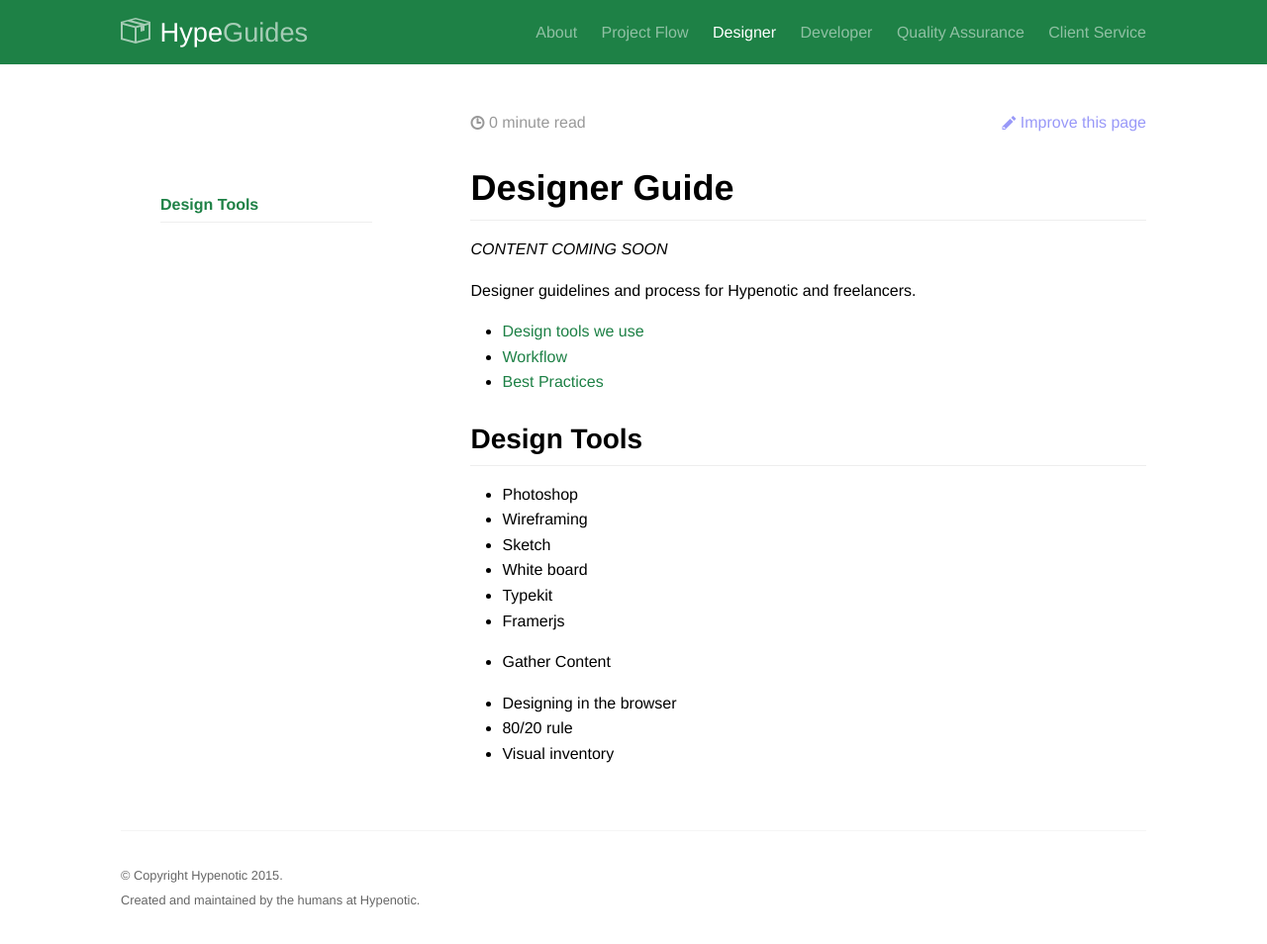
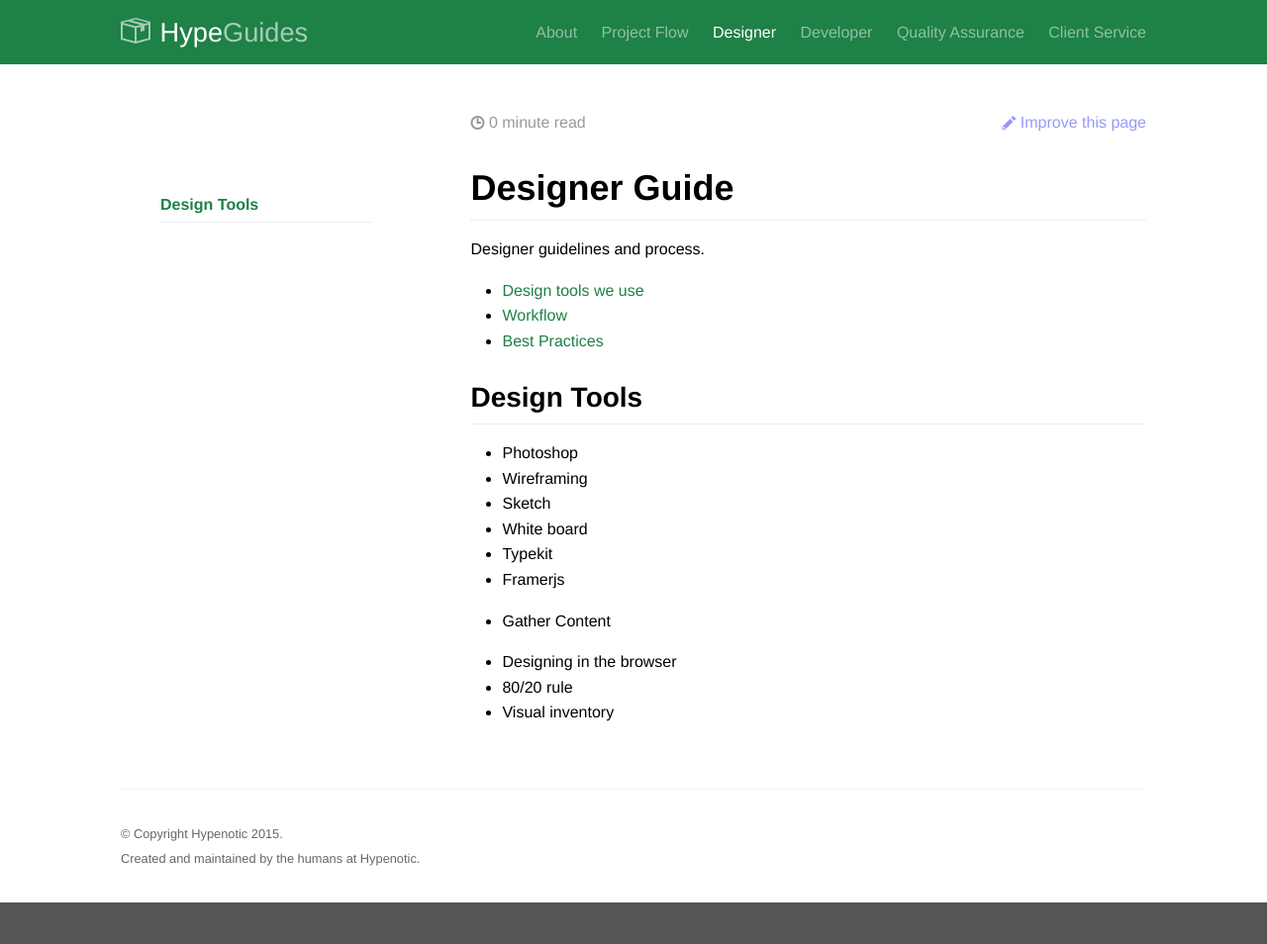
Before and after one commit to TaniaD13/handbook, a Jekyll site: the page built from designer.md, in a window 1280 px wide and 954 px high. Shown: the whole window at 99% size. Built offline with Jekyll 4.4.1, drawn with Linux system fonts in a browser that asks for light colours; Markdown is read by kramdown in place of the engine named in the settings.

Commit message:
Update designer.md

```diff
--- a/designer.md
+++ b/designer.md
@@ -6,9 +6,7 @@
 
 # Designer Guide
 
-*CONTENT COMING SOON*
-
-Designer guidelines and process for Hypenotic and freelancers.
+Designer guidelines and process.
 
 * [Design tools we use](#development-tools-we-use)
 * [Workflow](#git-workflow)
```
